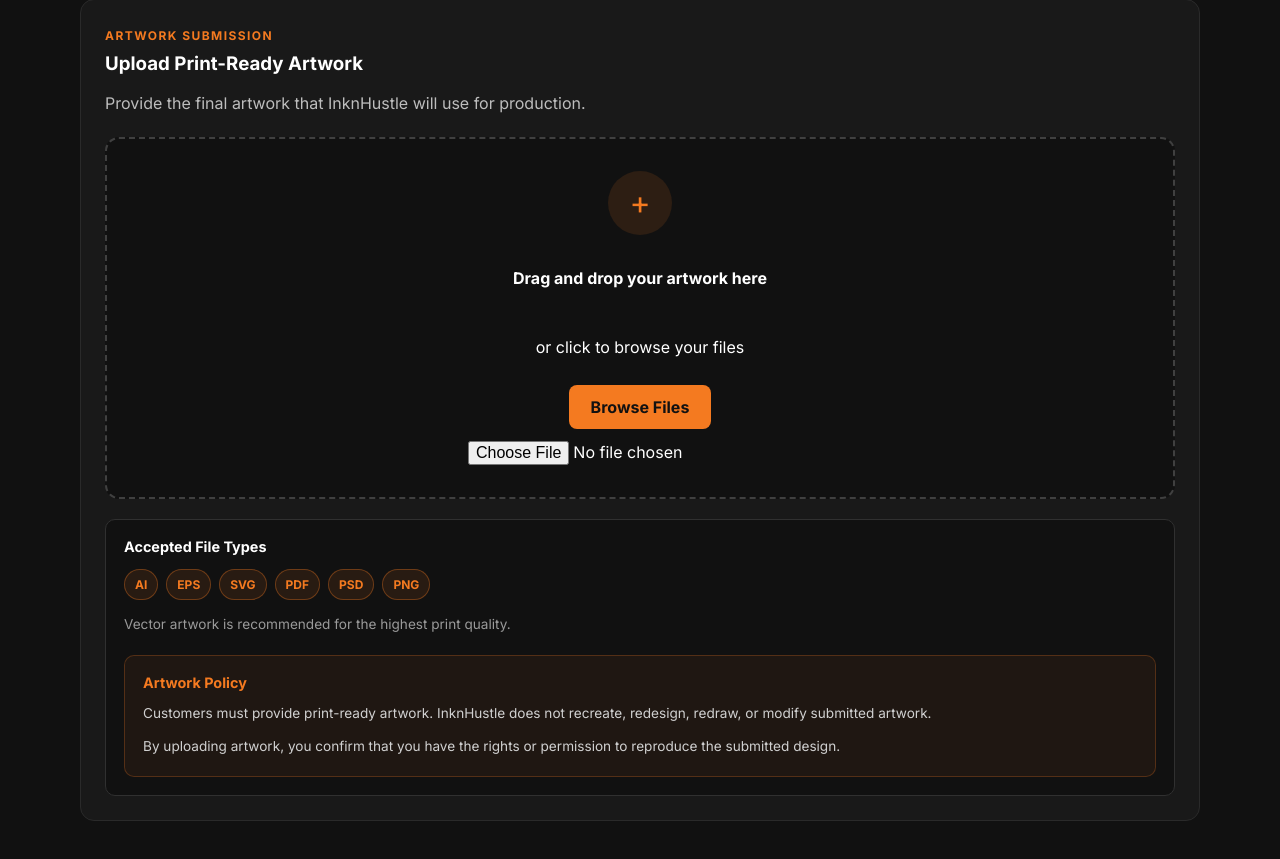
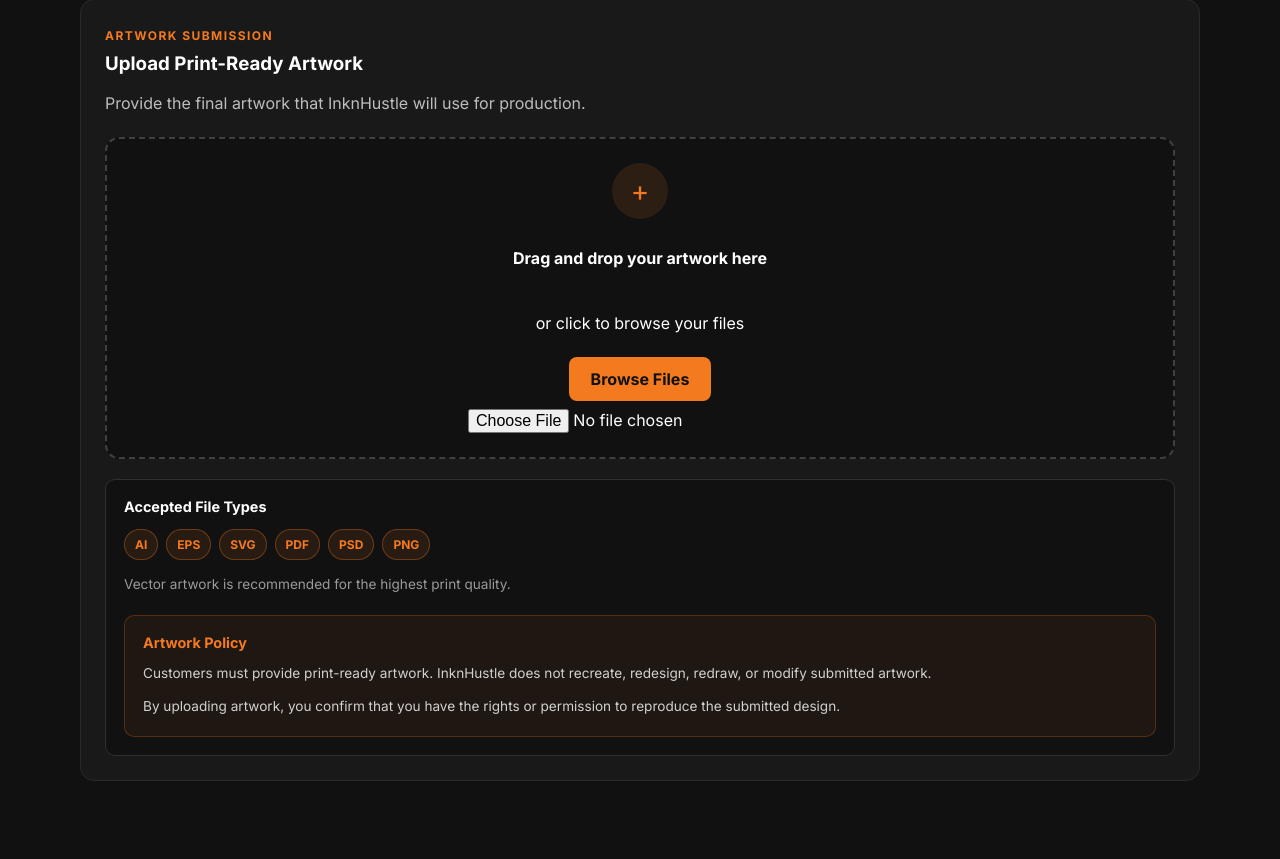
Before and after one commit to CharlieBrown3rd/inknhustle-os, a React (Vite) app: page / in a window 1280 px wide. Shown: the part 5656-6515 px from the top of the page. Built offline with nearby package versions, Linux system fonts and the light colour scheme.

Commit message:
fixed css

```diff
--- a/src/sections/QuoteCalculator/QuoteCalculator.css
+++ b/src/sections/QuoteCalculator/QuoteCalculator.css
@@ -716,9 +716,9 @@
   flex-direction: column;
   align-items: center;
   justify-content: center;
-  gap: 12px;
-  min-height: 220px;
-  padding: 32px;
+  gap: 8px;
+  min-height: 140px;
+  padding: 24px;
   background: #111111;
   border: 2px dashed #404040;
   border-radius: 14px;
@@ -734,12 +734,12 @@
 .artwork-dropzone-icon {
   display: grid;
   place-items: center;
-  width: 64px;
-  height: 64px;
+  width: 56px;
+  height: 56px;
   border-radius: 50%;
   background: rgba(244, 122, 32, 0.12);
   color: #f47a20;
-  font-size: 2rem;
+  font-size: 1.75rem;
   font-weight: 300;
 }
 
```
